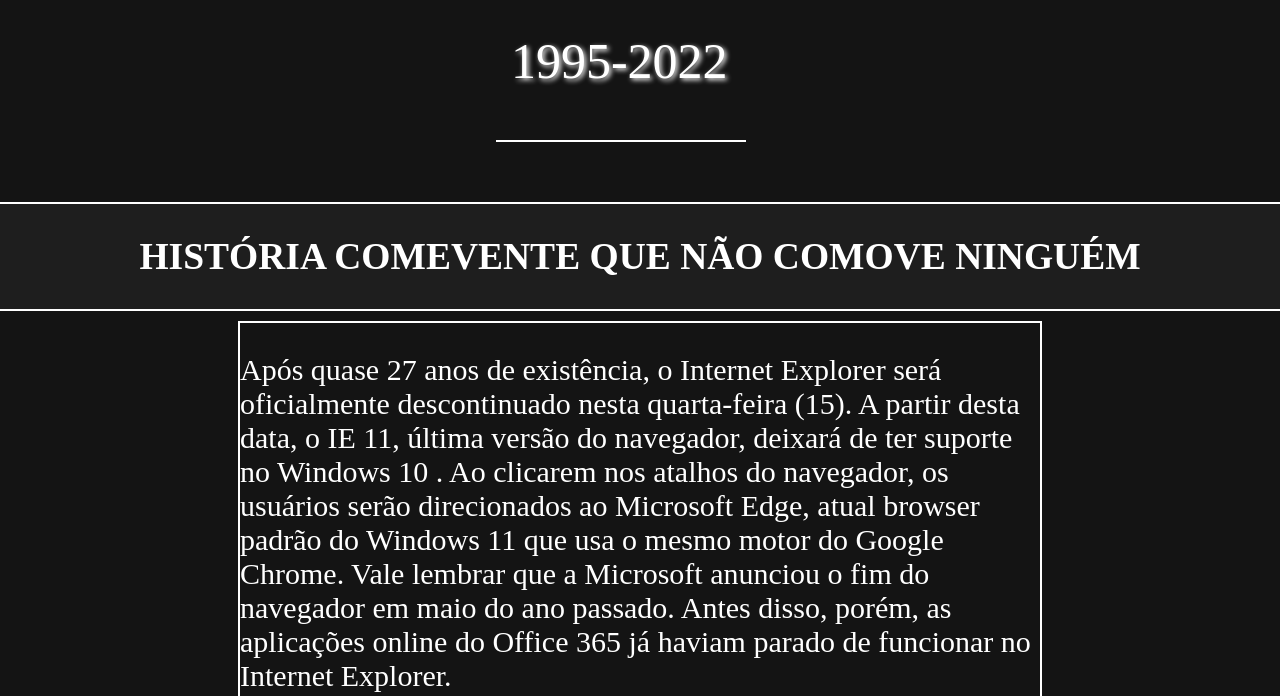
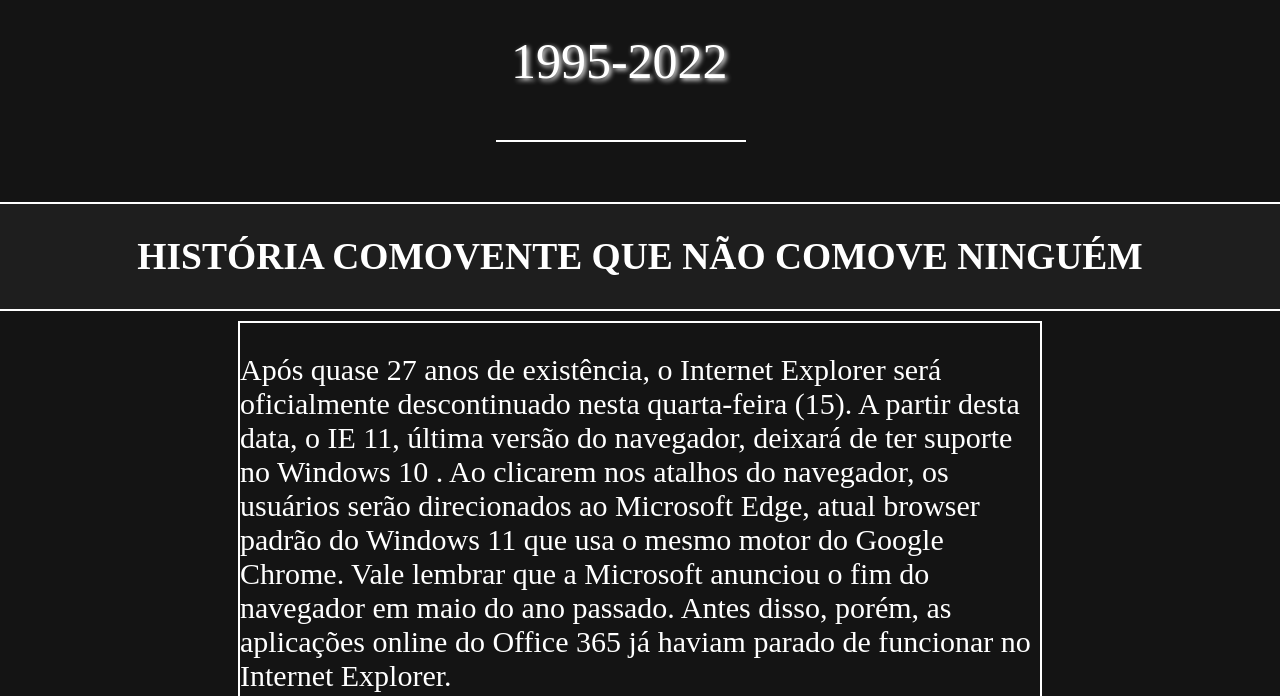
Before and after one commit to Mineiro014/tribut, a plain HTML site: page index.html in a window 1280 px wide. Shown: the part 277-973 px from the top of the page. Drawn offline with Linux system fonts and the light colour scheme.

Commit message:
Update index.html

```diff
--- a/index.html
+++ b/index.html
@@ -25,7 +25,7 @@
     </section>
     <article>
         <div class="history">
-            <h1>HISTÓRIA COMEVENTE QUE NÃO COMOVE NINGUÉM</h1>
+            <h1>HISTÓRIA COMOVENTE QUE NÃO COMOVE NINGUÉM</h1>
 
         </div>
 
```
